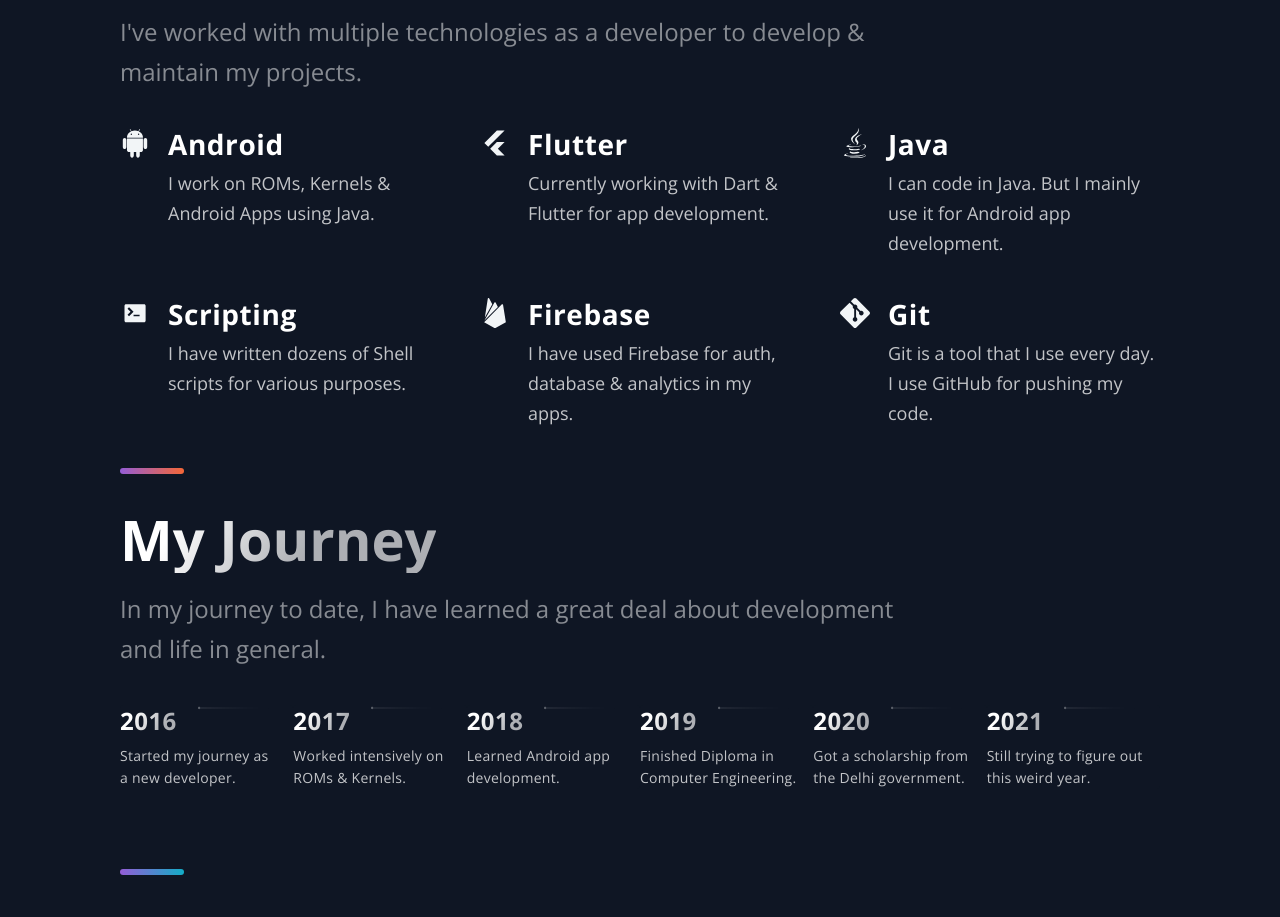
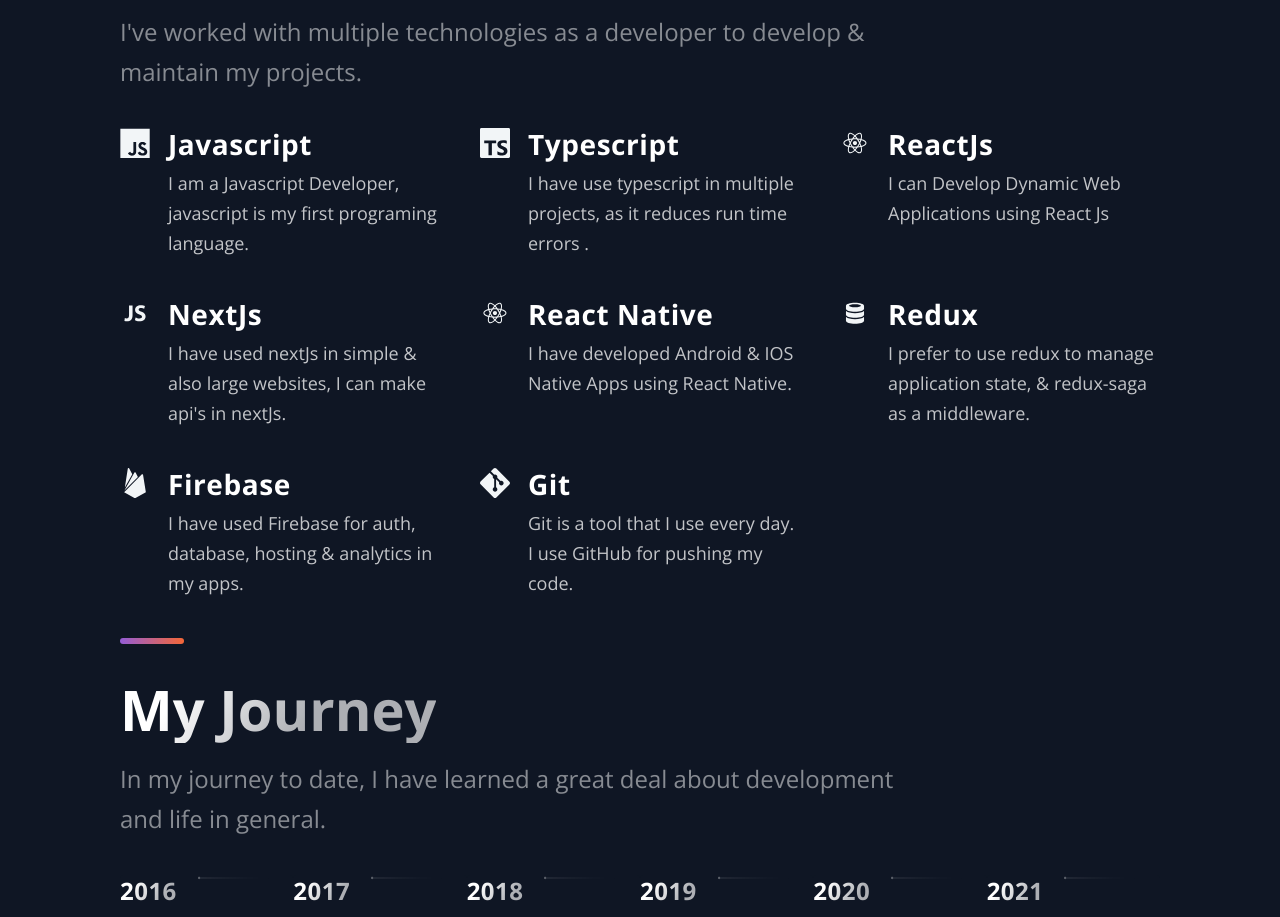
Before and after one commit to hassanprodeveloper/portfolio-nextjs, a Next.js app: page / in a window 1280 px wide. Shown: the part 3220-4137 px from the top of the page. Built offline with nearby package versions, Linux system fonts and the light colour scheme.

Commit message:
replaced the skills with mine

```diff
--- a/src/components/Technologies/Skills.js
+++ b/src/components/Technologies/Skills.js
@@ -1,42 +1,82 @@
-import { DiAndroid, DiTerminal } from "react-icons/di";
-import { SiJava, SiFirebase, SiGit } from "react-icons/si";
-import { RiFlutterFill } from "react-icons/ri";
+import { DiReact, DiJsBadge, DiDatabase, DiJavascript1 } from "react-icons/di";
+import { SiTypescript, SiFirebase, SiGit } from "react-icons/si";
 
 export const Skills = [
   {
-    slug: "android",
-    Component: DiAndroid,
-    title: "Android",
-    Description: () => <>I work on ROMs, Kernels & Android Apps using Java.</>,
+    slug: "javascript",
+    Component: DiJsBadge,
+    title: "Javascript",
+    Description: () => (
+      <>
+        I am a Javascript Developer, javascript is my first programing language.
+      </>
+    ),
   },
   {
-    slug: "flutter",
-    Component: RiFlutterFill,
-    title: "Flutter",
-    Description: () => <>Currently working with Dart & Flutter for app development. </>,
+    slug: "typescript",
+    Component: SiTypescript,
+    title: "Typescript",
+    Description: () => (
+      <>
+        I have use typescript in multiple projects, as it reduces run time
+        errors .
+      </>
+    ),
   },
   {
-    slug: "java",
-    Component: SiJava,
-    title: "Java",
-    Description: () => <>I can code in Java. But I mainly use it for Android app development.</>,
+    slug: "reactJs",
+    Component: DiReact,
+    title: "ReactJs",
+    Description: () => (
+      <>I can Develop Dynamic Web Applications using React Js</>
+    ),
   },
   {
-    slug: "terminal",
-    Component: DiTerminal,
-    title: "Scripting",
-    Description: () => <>I have written dozens of Shell scripts for various purposes.</>,
+    slug: "nextJs",
+    Component: DiJavascript1,
+    title: "NextJs",
+    Description: () => (
+      <>
+        I have used nextJs in simple & also large websites, I can make api's in
+        nextJs.
+      </>
+    ),
+  },
+  {
+    slug: "reactNative",
+    Component: DiReact,
+    title: "React Native",
+    Description: () => (
+      <>I have developed Android & IOS Native Apps using React Native.</>
+    ),
+  },
+  {
+    slug: "redux",
+    Component: DiDatabase,
+    title: "Redux",
+    Description: () => (
+      <>
+        I prefer to use redux to manage application state, & redux-saga as a
+        middleware.
+      </>
+    ),
   },
   {
     slug: "firebase",
     Component: SiFirebase,
     title: "Firebase",
-    Description: () => <>I have used Firebase for auth, database & analytics in my apps.</>,
+    Description: () => (
+      <>
+        I have used Firebase for auth, database, hosting & analytics in my apps.
+      </>
+    ),
   },
   {
     slug: "git",
     Component: SiGit,
     title: "Git",
-    Description: () => <>Git is a tool that I use every day. I use GitHub for pushing my code.</>,
+    Description: () => (
+      <>Git is a tool that I use every day. I use GitHub for pushing my code.</>
+    ),
   },
 ];
```
